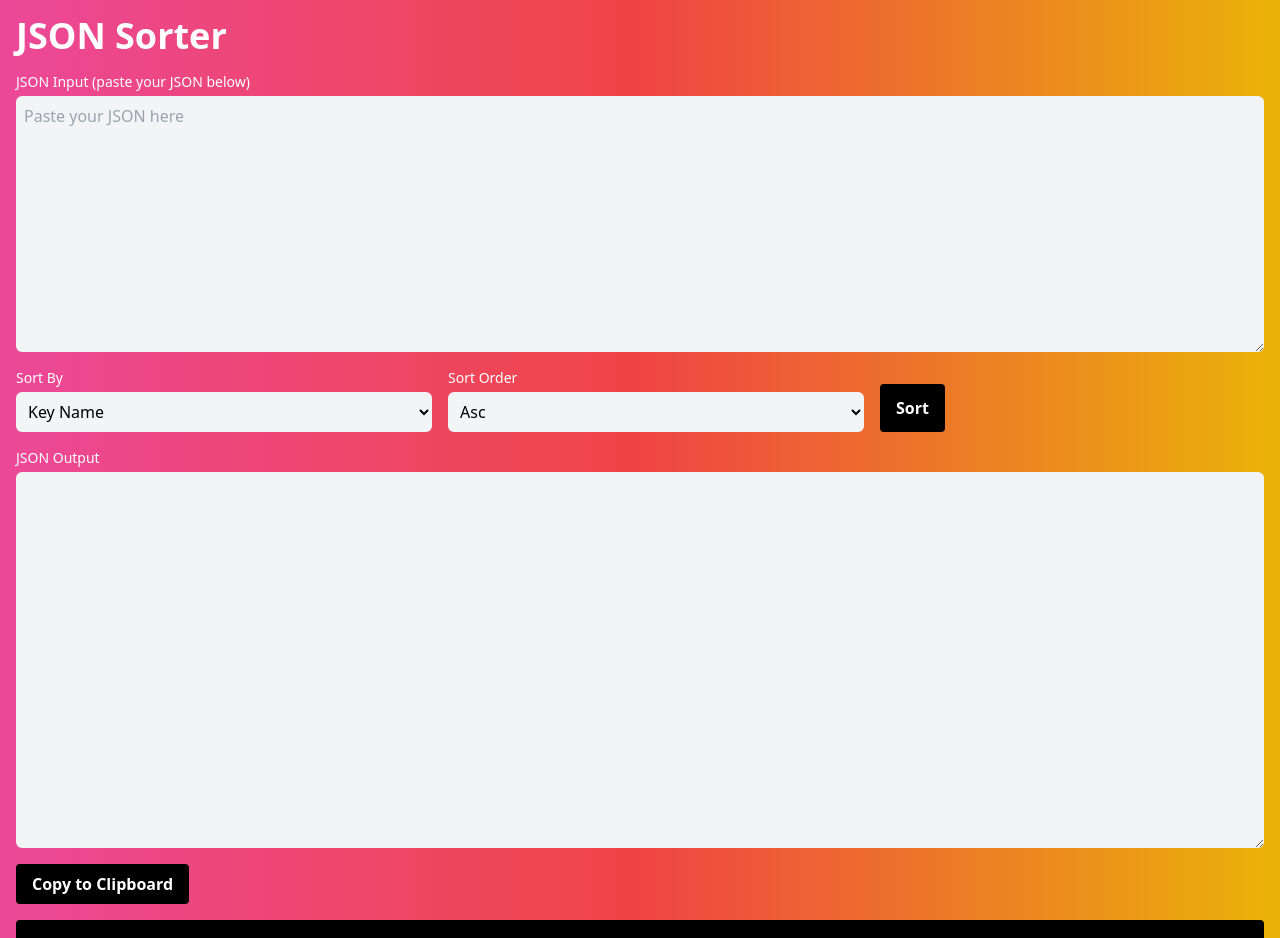
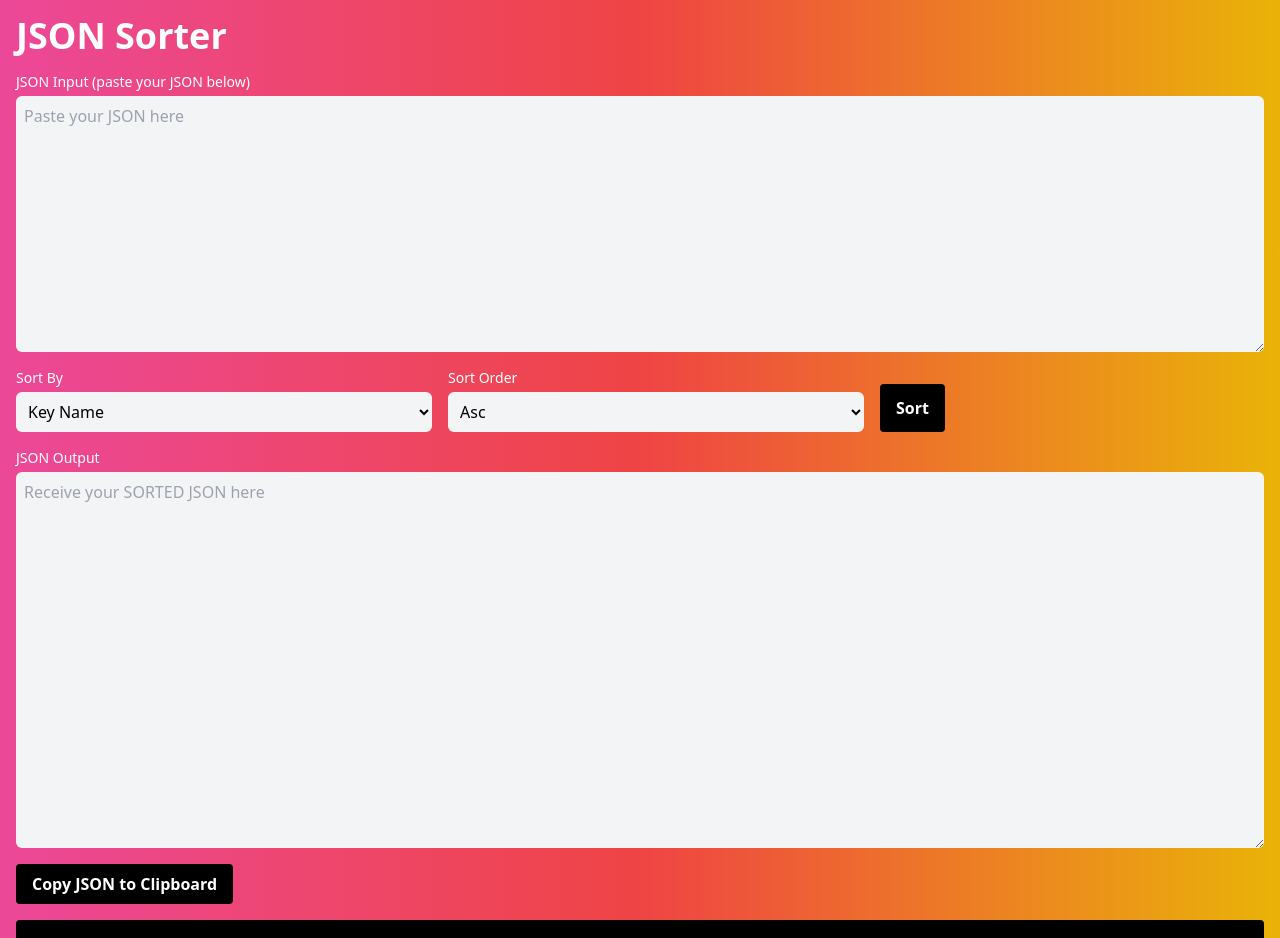
Before and after one commit to erictherobot/json-sorter-app, a Next.js app: page / in a window 1280 px wide. Shown: the top 938 px of the page. Built offline with nearby package versions, Linux system fonts and the light colour scheme.

Commit message:
Update JsonOutput.tsx

```diff
--- a/src/components/JsonOutput.tsx
+++ b/src/components/JsonOutput.tsx
@@ -71,6 +71,7 @@ const JsonOutput: React.FC<JsonOutputProps> = ({ inputJson, sortOptions }) => {
         ref={outputRef}
         id="json-output"
         className="mt-1 block w-full bg-gray-100 p-2 rounded-md"
+        placeholder="Receive your SORTED JSON here"
         value={output}
         readOnly
         rows={15}
@@ -79,7 +80,7 @@ const JsonOutput: React.FC<JsonOutputProps> = ({ inputJson, sortOptions }) => {
         className="bg-black text-white font-bold py-2 px-4 rounded mt-4"
         onClick={copyToClipboard}
       >
-        Copy to Clipboard
+        Copy JSON to Clipboard
       </button>
     </div>
   );
```
